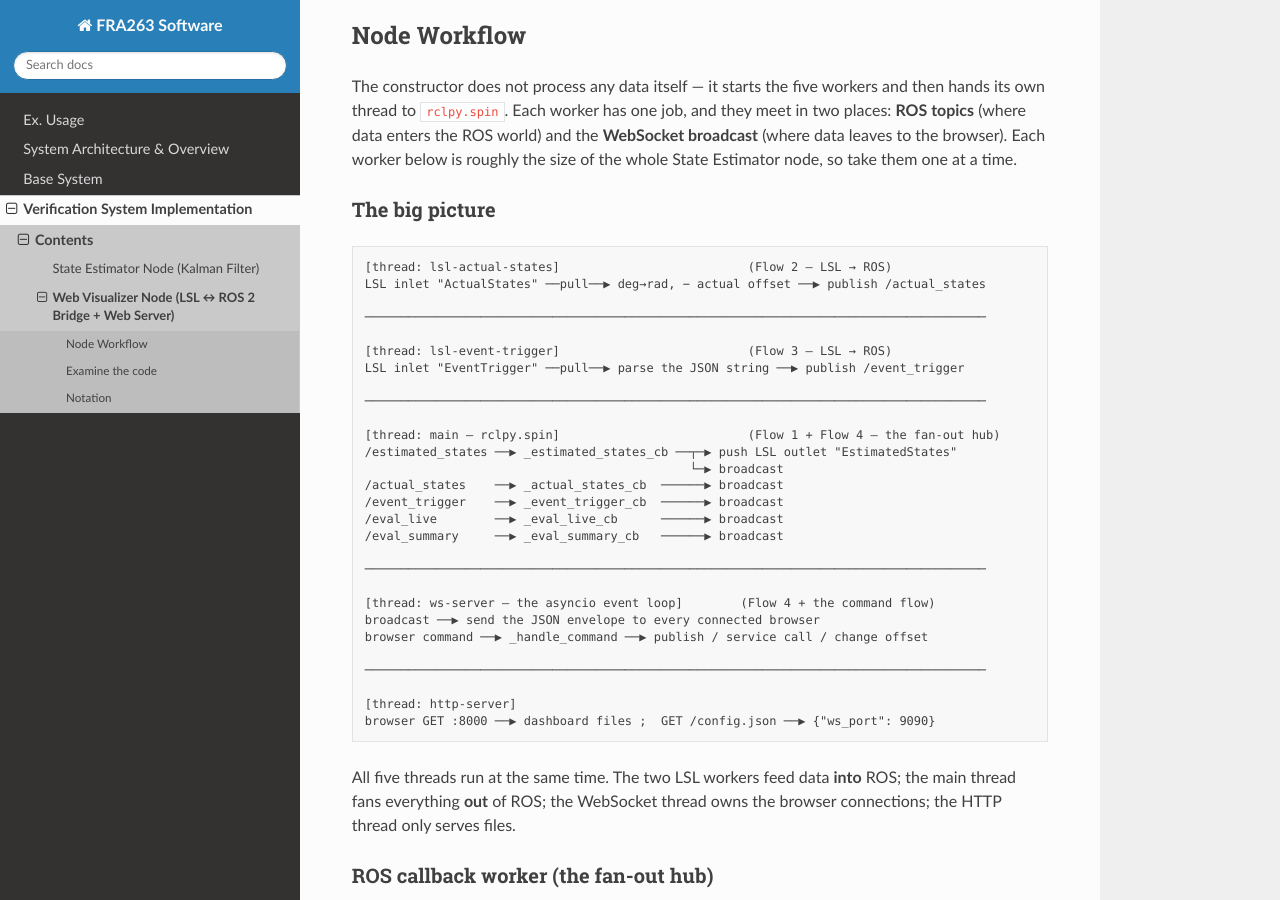
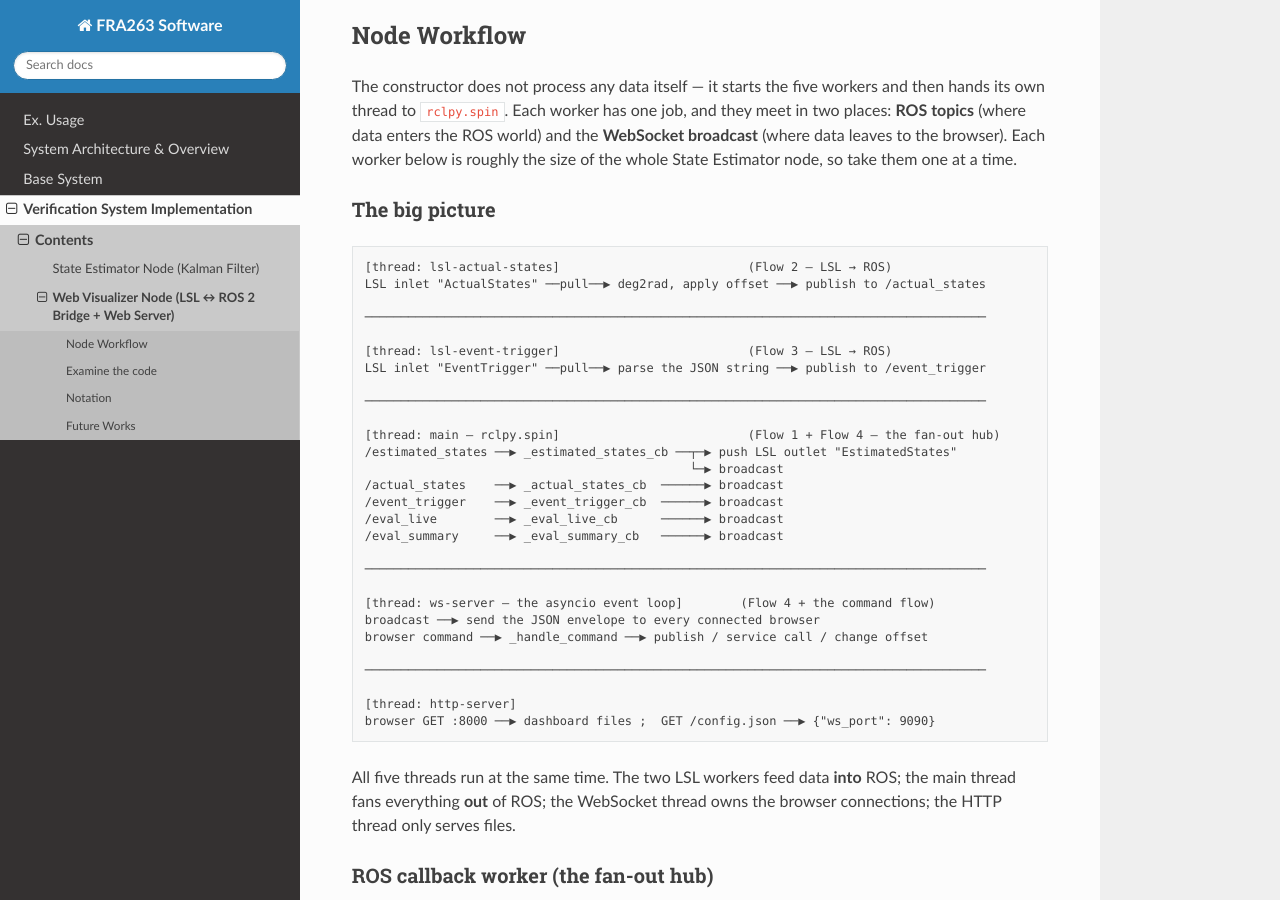
Before and after one commit to Lattawat/FRA263-Demo_Software, a Sphinx documentation site: the page built from docs/source/web_visualizer_node.rst, in a window 1280 px wide and 900 px high, scrolled down 2089 px. Built offline with Sphinx 7.4.7 and the Read the Docs theme 3.1.0, drawn with Linux system fonts in a browser that asks for light colours; pages that are not in the unit, such as notebooks, are missing from menus; some of the changed lines change nothing that is shown; some of the changed text lies outside the part shown.

Commit message:
update docs

```diff
--- a/docs/source/state_estimator_node.rst
+++ b/docs/source/state_estimator_node.rst
@@ -122,6 +122,8 @@
 **update** step to get ``x`` (corrected states estimate) and other variables. The published position
 is the raw angle minus the current zero offset, while velocity and acceleration are taken
 from the corrected states estimate vector.
+
+-------------------------------------------------------------------------------------------------------
 
 Examine the code
 ----------------
--- a/docs/source/web_visualizer_node.rst
+++ b/docs/source/web_visualizer_node.rst
@@ -133,12 +133,12 @@
 .. code-block:: text
 
    [thread: lsl-actual-states]                          (Flow 2 — LSL → ROS)
-   LSL inlet "ActualStates" ──pull──▶ deg→rad, − actual offset ──▶ publish /actual_states
+   LSL inlet "ActualStates" ──pull──▶ deg2rad, apply offset ──▶ publish to /actual_states
 
    ──────────────────────────────────────────────────────────────────────────────────────
 
    [thread: lsl-event-trigger]                          (Flow 3 — LSL → ROS)
-   LSL inlet "EventTrigger" ──pull──▶ parse the JSON string ──▶ publish /event_trigger
+   LSL inlet "EventTrigger" ──pull──▶ parse the JSON string ──▶ publish to /event_trigger
 
    ──────────────────────────────────────────────────────────────────────────────────────
 
@@ -255,6 +255,8 @@
 browser can discover the right WebSocket port from the same machine that served the page
 — no hardcoded port in the JavaScript.
 
+-----------------------------------------------------------------------------------------------
+
 Browser commands
 ^^^^^^^^^^^^^^^^
 
@@ -286,6 +288,8 @@
        ``/zero_estimated_states`` so the State Estimator re-zeros at the source. Actual
        side: adds the current actual position to the local offset, because
        ``/actual_states`` is produced inside this node.
+
+-----------------------------------------------------------------------------------------------
 
 Examine the code
 ----------------
@@ -890,6 +894,13 @@
     A function that runs automatically when something arrives — a ROS message, or a new
     WebSocket connection.
 
+fan-out / fan-in
+    **Fan-out** = one input sent out to many destinations; **fan-in** = many sources
+    funnelled into one point. (The word comes from electronics: how many gate inputs one
+    output pin can drive.) The main thread is called the *fan-out hub* because many
+    producers funnel into the ROS topics, and its callbacks send every message out to all
+    connected browsers — and the estimated states to the LSL outlet too.
+
 thread-safe
     Safe to call from another thread without corrupting shared data. Here it is done by
     handing work to the event loop with ``asyncio.run_coroutine_threadsafe``.
@@ -923,3 +934,14 @@
     One thread waits (``wait()``) until another signals (``set()``) that it is ready —
     used so the constructor only continues after the WebSocket server is listening, and
     reused as a stop flag for the LSL workers.
+
+-----------------------------------------------------------------------------------------------
+
+Future Works
+------------
+
+- This node is too big and too complex. It should be separated to two nodes including
+    1. States Interface Node: manage the actual states and estimated states from different source
+        (``mock_ui`` and ``LSL``) and pass the data for visualization to a Visualizer Node.
+    2. Visualizer node: Host the html and ws server and broadcasting the incoming data
+        to the front-end (UI) along with passing the user command from the UI back to the system.
```
